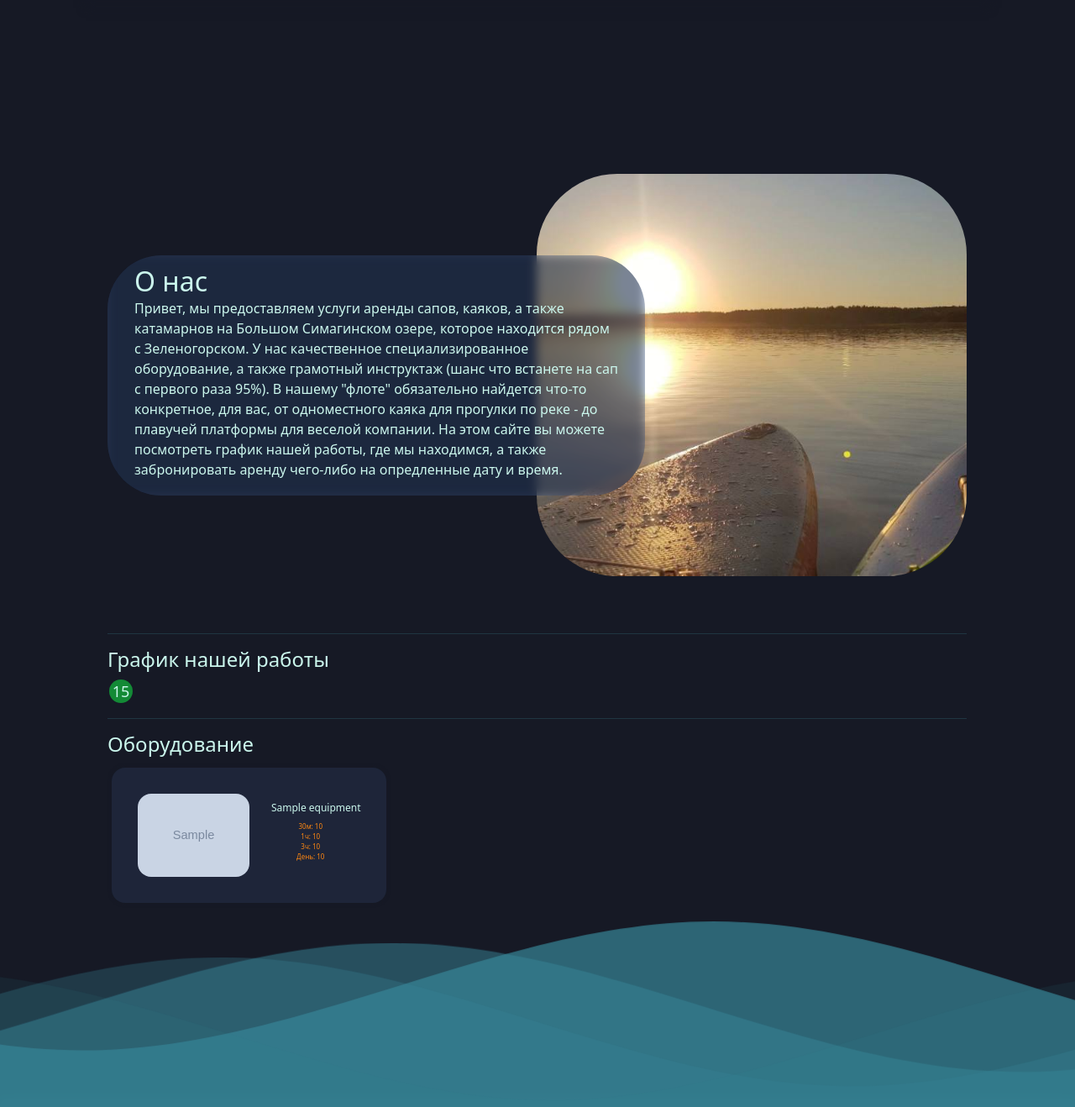
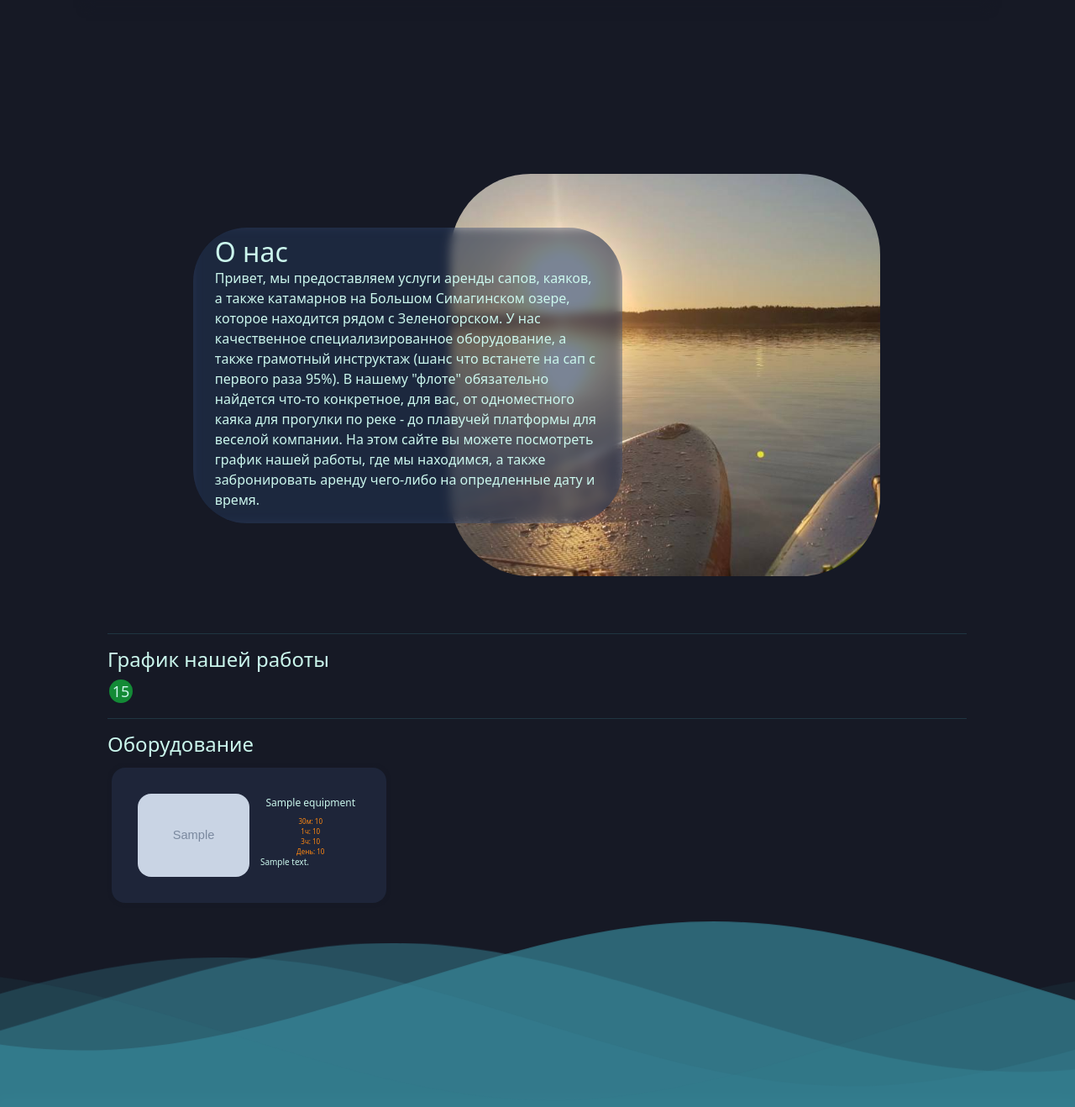
Before and after one commit to alkokovad/Sunrise-rent, a Django app: page / in a window 1280 px wide. Shown: the part 49-1367 px from the top of the page at 84% size. Run offline with Django 4.2, Linux system fonts and the light colour scheme; tables that the repository leaves empty hold one stand-in row (values such as "Sample post"); grey boxes marked "Sample" are stand-in pictures.

Commit message:
another strokes for design maybe that's end, further only adaptation

```diff
--- a/Static/css/index.css
+++ b/Static/css/index.css
@@ -49,7 +49,8 @@ main {
 }
 
 .about_text {
-    position: absolute;
+    left: 10%;
+    position: relative;
     max-width: 50%;
     max-height: 100%;
     display: flex;
@@ -75,7 +76,7 @@ img {
     position: relative;
     float: right;
     width: 40vw;
-    right: -50%;
+    right: 10%;
     z-index: -1;
     border-radius: 6em;
 }
@@ -122,7 +123,7 @@ h4 {
 
 h5 {
     font-size: 12px;
-    text-align: right;
+    text-align: center;
     color: #CBF7ED;
 }
 
@@ -218,7 +219,7 @@ hr {
     border-radius: 1em;
     box-shadow: 0 0 4px 0.5px rgba(22, 25, 37);
     display: flex;
-    justify-content: center;
+    justify-content: space-between;
     align-items: center;
     flex-direction: row;
     padding: 3%;
--- a/Templates/MainPage/index.html
+++ b/Templates/MainPage/index.html
@@ -61,11 +61,11 @@
         <div class="rent_list">
             {% for equip in equipment %}
                 <div class="rent_wid">
-                    <img src="/{{ equip.photo }}" class="rent_img">
+                    <img src="{{ equip.photo }}" class="rent_img">
                     <div class="about_rent">
                         <h5>{{ equip.name }}</h5>
                         <h7>30м: {{ equip.cost_for_half_hour }}<br>1ч: {{ equip.cost_for_hour }}<br>3ч: {{ equip.cost_for_3_hours }}<br>День: {{ equip.cost_for_day }}</h7>
-                        <h6>{{ equip.bio }}</h6>
+                        <h6>{{ equip.description }}</h6>
                     </div>
                 </div>
             {% endfor %}
```
